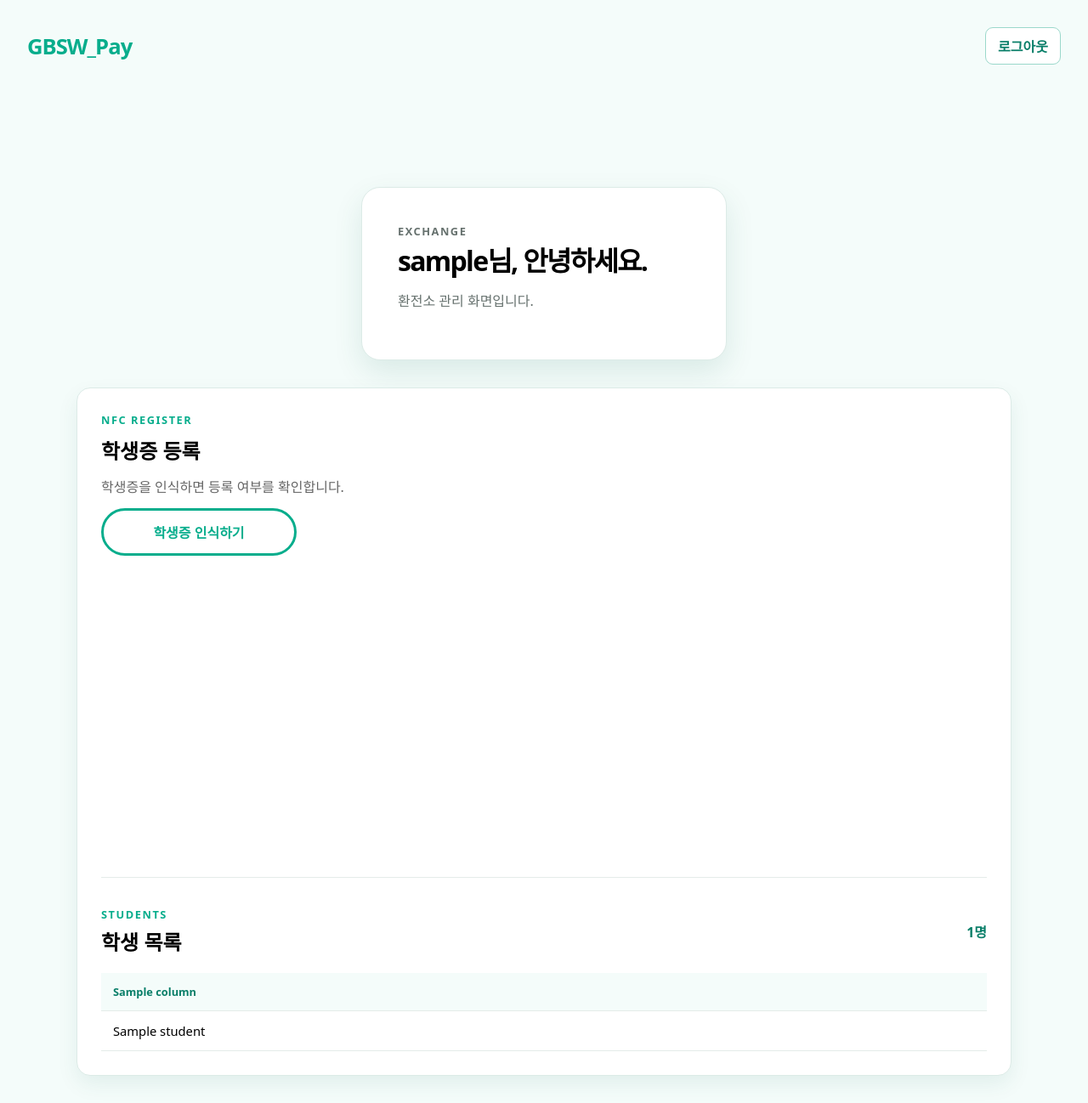
After one commit to Requle26/GS_Pay, a FastAPI app: template app/templates/exchange.html in a window 1280 px wide. The commit adds this page. Shown: the whole page at 85% size. Run offline with FastAPI, Linux system fonts and the light colour scheme; the template is opened without the code that fills it: most values are stand-ins (such as "Sample title", 1, 10 or a date in 2020).

Commit message:
환전소 기능 일부 구현

```diff
--- a/app/main.py
+++ b/app/main.py
@@ -20,6 +20,35 @@ app = FastAPI(title="GS Pay")
 app.mount("/static", StaticFiles(directory=BASE_DIR / "static"), name="static")
 templates = Jinja2Templates(directory=BASE_DIR / "templates")
 
+ROLE_DASHBOARD_URLS = {
+    "ADMIN": "/admin",
+    "BOOTH": "/booth",
+    "EXCHANGE": "/exchange",
+}
+
+
+def get_dashboard_url(admin: dict) -> str:
+    role = str(admin.get("role", "")).upper()
+    return ROLE_DASHBOARD_URLS.get(role, "/login")
+
+
+def require_role(request: Request, role: str):
+    admin = get_current_admin(request)
+    if admin is None:
+        return None, RedirectResponse(url="/login", status_code=303)
+
+    if str(admin.get("role", "")).upper() != role:
+        return admin, RedirectResponse(url=get_dashboard_url(admin), status_code=303)
+
+    return admin, None
+
+
+def get_exchange_admin(request: Request) -> dict:
+    admin = get_current_admin(request)
+    if admin is None or str(admin.get("role", "")).upper() != "EXCHANGE":
+        raise HTTPException(status_code=403, detail="Exchange permission required")
+    return admin
+
 
 @app.get("/", name="home")
 async def home(request: Request):
@@ -32,8 +61,9 @@ async def home(request: Request):
 
 @app.get("/login", name="login_form")
 def login_form(request: Request):
-    if get_current_admin(request):
-        return RedirectResponse(url="/admin", status_code=303)
+    admin = get_current_admin(request)
+    if admin:
+        return RedirectResponse(url=get_dashboard_url(admin), status_code=303)
 
     return templates.TemplateResponse(
         request=request,
@@ -60,7 +90,7 @@ def login(
         admin_response = (
             get_supabase()
             .table("admins")
-            .select("id")
+            .select("id, role")
             .eq("id", str(user.id))
             .eq("status", "ACTIVE")
             .limit(1)
@@ -79,7 +109,7 @@ def login(
             status_code=401,
         )
 
-    response = RedirectResponse(url="/admin", status_code=303)
+    response = RedirectResponse(url=get_dashboard_url(admin_response.data[0]), status_code=303)
     response.set_cookie(
         key=ADMIN_COOKIE_NAME,
         value=session.access_token,
@@ -105,14 +135,52 @@ def logout():
 
 @app.get("/admin", name="admin_dashboard")
 def admin_dashboard(request: Request):
-    admin = get_current_admin(request)
-    if admin is None:
-        return RedirectResponse(url="/login", status_code=303)
+    admin, redirect = require_role(request, "ADMIN")
+    if redirect:
+        return redirect
 
     return templates.TemplateResponse(
         request=request,
         name="admin.html",
         context={"title": "관리자 페이지", "admin": admin},
+    )
+
+
+@app.get("/booth", name="booth_dashboard")
+def booth_dashboard(request: Request):
+    booth, redirect = require_role(request, "BOOTH")
+    if redirect:
+        return redirect
+
+    return templates.TemplateResponse(
+        request=request,
+        name="booth.html",
+        context={"title": "부스 운영 페이지", "admin": booth},
+    )
+
+
+@app.get("/exchange", name="exchange_dashboard")
+def exchange_dashboard(request: Request):
+    exchange, redirect = require_role(request, "EXCHANGE")
+    if redirect:
+        return redirect
+
+    students_response = get_supabase().table("students").select("*").execute()
+    students = [
+        {column: value for column, value in student.items() if column != "id"}
+        for student in (students_response.data or [])
+    ]
+    student_columns = list(students[0].keys()) if students else []
+
+    return templates.TemplateResponse(
+        request=request,
+        name="exchange.html",
+        context={
+            "title": "환전소 페이지",
+            "admin": exchange,
+            "students": students,
+            "student_columns": student_columns,
+        },
     )
 
 
@@ -132,3 +200,122 @@ def get_card_balance(serial_number: str):
         raise HTTPException(status_code=404, detail="Card information not found")
 
     return {"balance": response.data[0]["balance"]}
+
+
+@app.get("/api/exchange/students/{serial_number}")
+def get_exchange_student(serial_number: str, request: Request):
+    get_exchange_admin(request)
+    response = (
+        get_supabase()
+        .table("students")
+        .select("*")
+        .eq("nfc_serial", serial_number)
+        .limit(1)
+        .execute()
+    )
+
+    if not response.data:
+        return {"exists": False, "student": None}
+
+    student = {
+        column: value
+        for column, value in response.data[0].items()
+        if column != "id"
+    }
+    return {"exists": True, "student": student}
+
+
+@app.post("/api/exchange/students")
+def create_exchange_student(
+    request: Request,
+    nfc_serial: str | None = Form(default=None),
+    student_number: str | None = Form(default=None),
+    name: str | None = Form(default=None),
+    amount: int | None = Form(default=None),
+):
+    get_exchange_admin(request)
+
+    nfc_serial = (nfc_serial or "").strip()
+    student_number = (student_number or "").strip()
+    name = (name or "").strip()
+    if not nfc_serial or not student_number or not name:
+        raise HTTPException(status_code=400, detail="학생증, 학번, 이름은 필수입니다.")
+    if amount is None or amount < 0:
+        raise HTTPException(status_code=400, detail="충전 금액은 0원 이상이어야 합니다.")
+
+    existing_response = (
+        get_supabase()
+        .table("students")
+        .select("id")
+        .eq("nfc_serial", nfc_serial)
+        .limit(1)
+        .execute()
+    )
+    if existing_response.data:
+        raise HTTPException(status_code=409, detail="이미 등록된 학생증입니다.")
+
+    insert_response = (
+        get_supabase()
+        .table("students")
+        .insert(
+            {
+                "nfc_serial": nfc_serial,
+                "student_number": student_number,
+                "name": name,
+                "balance": amount,
+                "status": "ACTIVE",
+            }
+        )
+        .execute()
+    )
+    if not insert_response.data:
+        raise HTTPException(status_code=500, detail="학생 정보를 저장하지 못했습니다.")
+
+    student = {
+        column: value
+        for column, value in insert_response.data[0].items()
+        if column != "id"
+    }
+    return {"student": student}
+
+
+@app.post("/api/exchange/students/{serial_number}/charge")
+def charge_exchange_student(
+    serial_number: str,
+    request: Request,
+    amount: int | None = Form(default=None),
+):
+    get_exchange_admin(request)
+    if amount is None or amount <= 0:
+        raise HTTPException(status_code=400, detail="충전 금액은 1원 이상이어야 합니다.")
+
+    student_response = (
+        get_supabase()
+        .table("students")
+        .select("*")
+        .eq("nfc_serial", serial_number)
+        .eq("status", "ACTIVE")
+        .limit(1)
+        .execute()
+    )
+    if not student_response.data:
+        raise HTTPException(status_code=404, detail="등록된 학생증이 아닙니다.")
+
+    student = student_response.data[0]
+    current_balance = int(student.get("balance") or 0)
+    update_response = (
+        get_supabase()
+        .table("students")
+        .update({"balance": current_balance + amount})
+        .eq("nfc_serial", serial_number)
+        .execute()
+    )
+    if not update_response.data:
+        raise HTTPException(status_code=500, detail="충전 정보를 저장하지 못했습니다.")
+
+    updated_student = {
+        column: value
+        for column, value in update_response.data[0].items()
+        if column != "id"
+    }
+    return {"student": updated_student}
--- a/app/static/css/style.css
+++ b/app/static/css/style.css
@@ -11,6 +11,10 @@
 
 * {
   box-sizing: border-box;
+}
+
+[hidden] {
+  display: none !important;
 }
 
 body {
@@ -154,6 +158,213 @@ body {
   margin-top: 30px;
   padding-top: 20px;
   border-top: 1px solid #e4ece9;
+}
+
+.student-list {
+  width: min(100%, 1100px);
+  margin: 32px auto 0;
+  padding: 28px;
+  background: #fff;
+  border: 1px solid #dcebe7;
+  border-radius: 16px;
+  box-shadow: 0 10px 25px rgba(4, 92, 74, 0.08);
+}
+
+.student-list-heading {
+  display: flex;
+  align-items: center;
+  justify-content: space-between;
+  gap: 20px;
+  margin-bottom: 20px;
+}
+
+.student-list-heading .eyebrow {
+  margin-bottom: 5px;
+}
+
+.student-list-heading h2 {
+  margin: 0;
+  font-size: 1.5rem;
+}
+
+.student-count {
+  color: #087e68;
+  font-weight: 700;
+}
+
+.student-table-wrapper {
+  overflow-x: auto;
+}
+
+.student-table {
+  width: 100%;
+  min-width: 620px;
+  border-collapse: collapse;
+  font-size: 0.92rem;
+  text-align: left;
+}
+
+.student-table th,
+.student-table td {
+  padding: 13px 14px;
+  border-bottom: 1px solid #e4ece9;
+  white-space: nowrap;
+}
+
+.student-table th {
+  color: #087e68;
+  background: #f4fcfa;
+  font-size: 0.8rem;
+  font-weight: 800;
+}
+
+.student-table tbody tr:hover {
+  background: #f8fffd;
+}
+
+.student-empty {
+  margin: 0;
+  padding: 34px 0 8px;
+  color: #66716e;
+  text-align: center;
+}
+
+.exchange-scanner {
+  margin-bottom: 34px;
+  padding-bottom: 28px;
+  border-bottom: 1px solid #e4ece9;
+}
+
+.exchange-scanner h2 {
+  margin: 0;
+  font-size: 1.5rem;
+}
+
+.exchange-scanner .scan-button {
+  width: auto;
+  min-width: 230px;
+  margin-top: 14px;
+  padding: 13px 20px;
+  font-size: 1rem;
+}
+
+.exchange-result-panel {
+  height: 330px;
+  margin-top: 20px;
+  overflow-y: auto;
+}
+
+.student-result,
+.student-register-form {
+  max-width: 520px;
+  margin-top: 20px;
+  padding: 20px;
+  background: #f4fcfa;
+  border: 1px solid #dcebe7;
+  border-radius: 12px;
+}
+
+.result-title {
+  margin: 0 0 16px;
+  color: #087e68;
+  font-weight: 800;
+}
+
+.student-fields {
+  display: grid;
+  grid-template-columns: minmax(120px, 0.4fr) 1fr;
+  gap: 10px 16px;
+  margin: 0;
+  font-size: 0.92rem;
+}
+
+.student-fields dt {
+  color: #66716e;
+  font-weight: 700;
+}
+
+.student-fields dd {
+  margin: 0;
+  overflow-wrap: anywhere;
+}
+
+.student-register-form {
+  display: grid;
+  gap: 14px;
+}
+
+.student-charge-form {
+  display: grid;
+  grid-template-columns: minmax(160px, 1fr) auto;
+  align-items: end;
+  gap: 12px;
+  margin-top: 22px;
+  padding-top: 20px;
+  border-top: 1px solid #dcebe7;
+}
+
+.student-charge-form label {
+  display: grid;
+  gap: 6px;
+  color: #35403d;
+  font-size: 0.9rem;
+  font-weight: 700;
+}
+
+.student-charge-form input {
+  width: 100%;
+  padding: 11px 12px;
+  font: inherit;
+  border: 1px solid #c9d4d1;
+  border-radius: 8px;
+}
+
+.student-charge-form button {
+  padding: 12px 16px;
+  color: #fff;
+  font: inherit;
+  font-weight: 700;
+  background: #07ad8c;
+  border: 0;
+  border-radius: 8px;
+  cursor: pointer;
+}
+
+.student-charge-form button:disabled {
+  opacity: 0.65;
+  cursor: wait;
+}
+
+.student-register-form label {
+  display: grid;
+  gap: 6px;
+  color: #35403d;
+  font-size: 0.9rem;
+  font-weight: 700;
+}
+
+.student-register-form input {
+  width: 100%;
+  padding: 11px 12px;
+  font: inherit;
+  border: 1px solid #c9d4d1;
+  border-radius: 8px;
+}
+
+.student-register-form button {
+  padding: 12px;
+  color: #fff;
+  font: inherit;
+  font-weight: 700;
+  background: #07ad8c;
+  border: 0;
+  border-radius: 8px;
+  cursor: pointer;
+}
+
+.student-register-form button:disabled {
+  opacity: 0.65;
+  cursor: wait;
 }
 
 .login-button svg {
@@ -392,4 +603,14 @@ footer {
     margin-top: 90px;
     padding: 29px 24px;
   }
+  .student-list {
+    margin-top: 22px;
+    padding: 22px 16px;
+  }
+  .exchange-result-panel {
+    height: 430px;
+  }
+  .student-charge-form {
+    grid-template-columns: 1fr;
+  }
 }
--- /dev/null
+++ b/app/static/js/exchange.js
@@ -0,0 +1,181 @@
+const scanButton = document.querySelector("#exchange-scan-button");
+const scanStatus = document.querySelector("#exchange-scan-status");
+const existingStudent = document.querySelector("#existing-student");
+const existingStudentFields = document.querySelector(
+  "#existing-student-fields",
+);
+const registerForm = document.querySelector("#student-register-form");
+const registerStatus = document.querySelector("#student-register-status");
+const serialInput = document.querySelector("#student-nfc-serial");
+const chargeForm = document.querySelector("#student-charge-form");
+const chargeStatus = document.querySelector("#student-charge-status");
+let scannedSerialNumber = "";
+
+const SCAN_TIMEOUT_MS = 30_000;
+const FIELD_LABELS = {
+  nfc_serial: "NFC",
+  student_number: "학번",
+  name: "이름",
+  balance: "잔액",
+  status: "상태",
+};
+
+function setScanning(isScanning) {
+  scanButton.disabled = isScanning;
+  scanButton.querySelector("span").textContent = isScanning
+    ? "학생증 인식 중..."
+    : "학생증 인식하기";
+}
+
+function resetStudentResult() {
+  existingStudent.hidden = true;
+  registerForm.hidden = true;
+  existingStudentFields.replaceChildren();
+  registerStatus.textContent = "";
+  chargeStatus.textContent = "";
+}
+
+function showStudent(student) {
+  existingStudentFields.replaceChildren();
+  Object.entries(student).forEach(([column, value]) => {
+    const term = document.createElement("dt");
+    const detail = document.createElement("dd");
+    term.textContent = FIELD_LABELS[column] || column;
+    detail.textContent =
+      column === "balance" && value !== null && value !== undefined
+        ? `${Number(value).toLocaleString("ko-KR")}원`
+        : (value ?? "-");
+    existingStudentFields.append(term, detail);
+  });
+  existingStudent.hidden = false;
+}
+
+async function checkStudent(serialNumber) {
+  const response = await fetch(
+    `/api/exchange/students/${encodeURIComponent(serialNumber)}`,
+  );
+  if (!response.ok) throw new Error("학생 정보를 확인하지 못했습니다.");
+  return response.json();
+}
+
+async function scanStudentCard() {
+  resetStudentResult();
+  scanStatus.textContent = "30초 안에 학생증을 NFC 리더기에 가까이 대주세요.";
+  setScanning(true);
+
+  if (!("NDEFReader" in window)) {
+    scanStatus.textContent = "이 기기에서는 NFC를 사용할 수 없습니다.";
+    setScanning(false);
+    return;
+  }
+
+  const controller = new AbortController();
+  let scanFinished = false;
+  const finishScan = () => {
+    if (scanFinished) return;
+    scanFinished = true;
+    controller.abort();
+    window.clearTimeout(timeoutId);
+    setScanning(false);
+  };
+  const timeoutId = window.setTimeout(() => {
+    finishScan();
+    scanStatus.textContent = "학생증을 읽지 못했습니다. 다시 시도해주세요.";
+  }, SCAN_TIMEOUT_MS);
+
+  try {
+    const reader = new NDEFReader();
+    await reader.scan({ signal: controller.signal });
+    reader.addEventListener(
+      "reading",
+      async (event) => {
+        finishScan();
+        scanStatus.textContent = "학생증 등록 여부를 확인하는 중입니다...";
+
+        try {
+          const result = await checkStudent(event.serialNumber);
+          scannedSerialNumber = event.serialNumber;
+          if (result.exists) {
+            showStudent(result.student);
+            scanStatus.textContent = "등록된 학생증입니다.";
+            return;
+          }
+
+          serialInput.value = event.serialNumber;
+          registerForm.hidden = false;
+          scanStatus.textContent = "기본 정보를 입력한 뒤 저장해주세요.";
+        } catch (error) {
+          scanStatus.textContent = error.message;
+        }
+      },
+      { once: true },
+    );
+    reader.addEventListener(
+      "readingerror",
+      () => {
+        finishScan();
+        scanStatus.textContent = "학생증을 읽지 못했습니다. 다시 인식해주세요.";
+      },
+      { once: true },
+    );
+  } catch (error) {
+    if (!scanFinished) {
+      finishScan();
+      scanStatus.textContent = "NFC 권한을 허용한 뒤 다시 시도해주세요.";
+    }
+  }
+}
+
+registerForm.addEventListener("submit", async (event) => {
+  event.preventDefault();
+  const submitButton = registerForm.querySelector("button[type='submit']");
+  submitButton.disabled = true;
+  registerStatus.textContent = "저장 중입니다...";
+
+  try {
+    const response = await fetch("/api/exchange/students", {
+      method: "POST",
+      body: new FormData(registerForm),
+    });
+    const result = await response.json();
+    if (!response.ok) throw new Error(result.detail || "저장하지 못했습니다.");
+
+    registerForm.hidden = true;
+    showStudent(result.student);
+    scanStatus.textContent = "학생 정보가 저장되었습니다.";
+  } catch (error) {
+    registerStatus.textContent = error.message;
+  } finally {
+    submitButton.disabled = false;
+  }
+});
+
+chargeForm.addEventListener("submit", async (event) => {
+  event.preventDefault();
+  const submitButton = chargeForm.querySelector("button[type='submit']");
+  submitButton.disabled = true;
+  chargeStatus.textContent = "충전 중입니다...";
+
+  try {
+    const response = await fetch(
+      `/api/exchange/students/${encodeURIComponent(scannedSerialNumber)}/charge`,
+      {
+        method: "POST",
+        body: new FormData(chargeForm),
+      },
+    );
+    const result = await response.json();
+    if (!response.ok) throw new Error(result.detail || "충전하지 못했습니다.");
+
+    showStudent(result.student);
+    chargeForm.reset();
+    chargeStatus.textContent = "충전이 완료되었습니다.";
+    scanStatus.textContent = "학생증을 인식했습니다.";
+  } catch (error) {
+    chargeStatus.textContent = error.message;
+  } finally {
+    submitButton.disabled = false;
+  }
+});
+
+scanButton.addEventListener("click", scanStudentCard);
--- /dev/null
+++ b/app/templates/exchange.html
@@ -0,0 +1,119 @@
+{% extends "base.html" %} {% block content %}
+<main class="admin-auth-page">
+  <header class="admin-header">
+    <a class="admin-brand" href="/">GBSW_Pay</a>
+    <form method="post" action="/logout">
+      <button class="logout-button" type="submit">로그아웃</button>
+    </form>
+  </header>
+  <section class="admin-dashboard" aria-labelledby="exchange-title">
+    <p class="eyebrow">EXCHANGE</p>
+    <h1 id="exchange-title">{{ admin.username }}님, 안녕하세요.</h1>
+    <p>환전소 관리 화면입니다.</p>
+  </section>
+  <section class="student-list" aria-labelledby="student-list-title">
+    <section class="exchange-scanner" aria-labelledby="scanner-title">
+      <p class="eyebrow">NFC REGISTER</p>
+      <h2 id="scanner-title">학생증 등록</h2>
+      <p id="exchange-scan-status" class="scan-status" aria-live="polite">
+        학생증을 인식하면 등록 여부를 확인합니다.
+      </p>
+      <button id="exchange-scan-button" class="scan-button" type="button">
+        <span>학생증 인식하기</span>
+      </button>
+
+      <div class="exchange-result-panel">
+        <div id="existing-student" class="student-result" hidden>
+          <p class="result-title">이미 등록된 학생증입니다.</p>
+          <dl id="existing-student-fields" class="student-fields"></dl>
+          <form id="student-charge-form" class="student-charge-form">
+            <label>
+              충전 금액
+              <input
+                name="amount"
+                type="number"
+                min="1"
+                step="100"
+                placeholder="받은 금액을 입력하세요"
+                required
+              />
+            </label>
+            <button type="submit">포인트 충전</button>
+            <p
+              id="student-charge-status"
+              class="scan-status"
+              aria-live="polite"
+            ></p>
+          </form>
+        </div>
+
+        <form id="student-register-form" class="student-register-form" hidden>
+          <p class="result-title">처음 인식된 학생증입니다.</p>
+          <input id="student-nfc-serial" name="nfc_serial" type="hidden" />
+          <label>
+            학번
+            <input name="student_number" type="text" required />
+          </label>
+          <label>
+            이름
+            <input name="name" type="text" required />
+          </label>
+          <label>
+            충전 금액
+            <input
+              name="amount"
+              type="number"
+              min="0"
+              step="100"
+              placeholder="받은 금액을 입력하세요"
+              required
+            />
+          </label>
+          <button type="submit">학생 정보 저장 및 충전</button>
+          <p
+            id="student-register-status"
+            class="scan-status"
+            aria-live="polite"
+          ></p>
+        </form>
+      </div>
+    </section>
+
+    <div class="student-list-heading">
+      <div>
+        <p class="eyebrow">STUDENTS</p>
+        <h2 id="student-list-title">학생 목록</h2>
+      </div>
+      <span class="student-count">{{ students | length }}명</span>
+    </div>
+
+    {% if students %}
+    <div class="student-table-wrapper">
+      <table class="student-table">
+        <thead>
+          <tr>
+            {% for column in student_columns %}
+            <th scope="col">{{ column }}</th>
+            {% endfor %}
+          </tr>
+        </thead>
+        <tbody>
+          {% for student in students %}
+          <tr>
+            {% for column in student_columns %}
+            <td>
+              {{ student[column] if student[column] is not none else '-' }}
+            </td>
+            {% endfor %}
+          </tr>
+          {% endfor %}
+        </tbody>
+      </table>
+    </div>
+    {% else %}
+    <p class="student-empty">등록된 학생이 없습니다.</p>
+    {% endif %}
+  </section>
+</main>
+<script src="{{ url_for('static', path='js/exchange.js') }}"></script>
+{% endblock %}
--- a/app/templates/login.html
+++ b/app/templates/login.html
@@ -3,8 +3,8 @@
   <a class="admin-brand" href="/">GBSW_Pay</a>
   <section class="login-card" aria-labelledby="login-title">
     <p class="eyebrow">ADMIN</p>
-    <h1 id="login-title">관리자 로그인</h1>
-    <p class="login-description">관리자 계정으로 로그인해주세요.</p>
+    <h1 id="login-title">권한 로그인</h1>
+    <p class="login-description">권한 계정으로 로그인해주세요.</p>
 
     {% if error %}
     <p class="login-error" role="alert">{{ error }}</p>
```
Also changed, not shown: app/templates/booth.html (added, +20 -0 lines).
